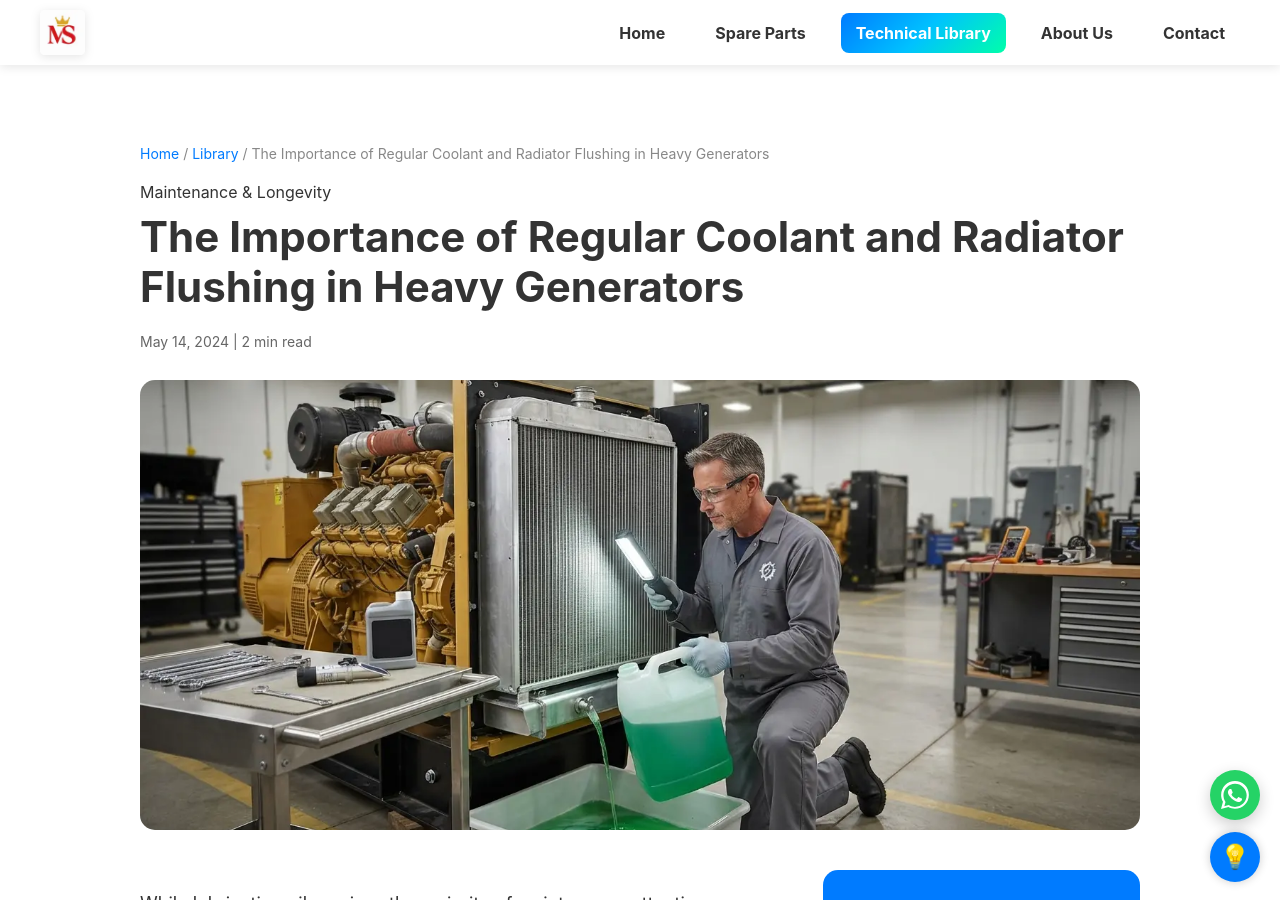
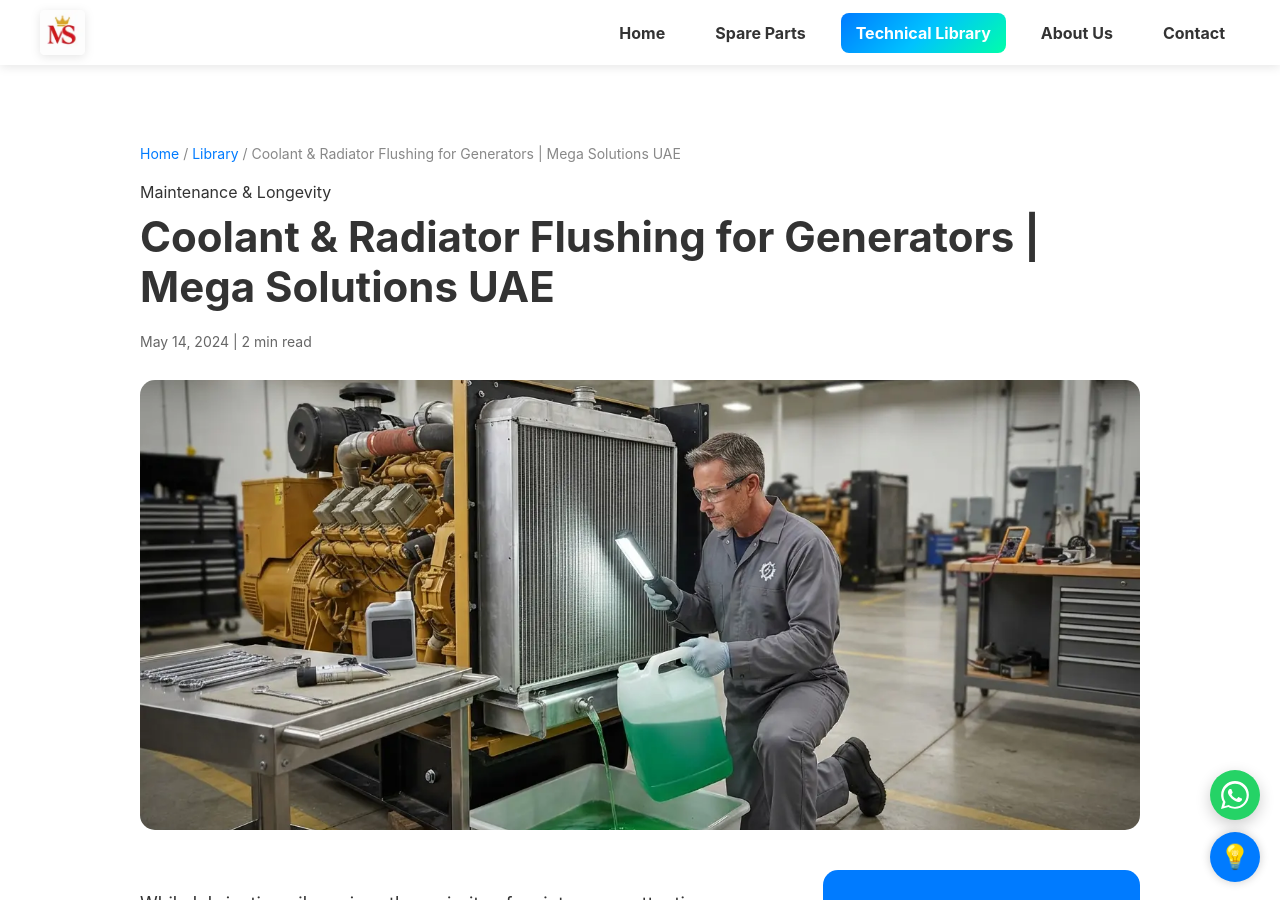
Before and after one commit to Khisal786/Mega-Solutions-UAE, a Jekyll site: the page built from _posts/2024-05-14-importance-of-regular-coolant-and-radiator-flushing.md, in a window 1280 px wide and 900 px high. Built offline with Jekyll 4.4.1, drawn with Linux system fonts in a browser that asks for light colours.

Commit message:
Update title and description for coolant flushing post

```diff
--- a/_posts/2024-05-14-importance-of-regular-coolant-and-radiator-flushing.md
+++ b/_posts/2024-05-14-importance-of-regular-coolant-and-radiator-flushing.md
@@ -1,6 +1,6 @@
 ---
 layout: post
-title: "The Importance of Regular Coolant and Radiator Flushing in Heavy Generators"
+title: "Coolant & Radiator Flushing for Generators | Mega Solutions UAE"
 date: 2024-05-14
 image: /assets/images/blog/coolant-radiator-flushing-importance.webp
 description: "An expert maintenance guide on preventing mineral scale, corrosion, and thermal blockages in industrial gas generator cooling systems."
```
